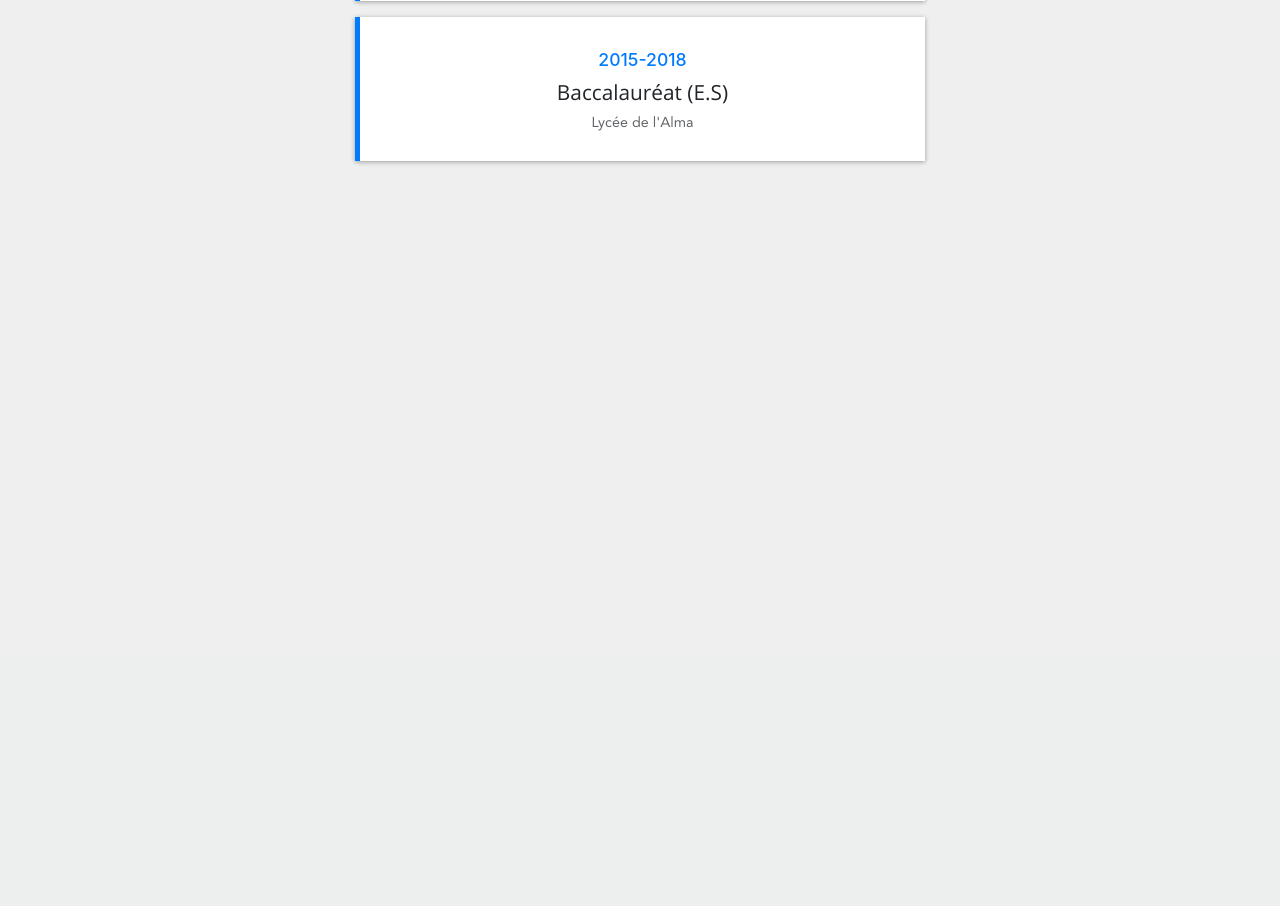
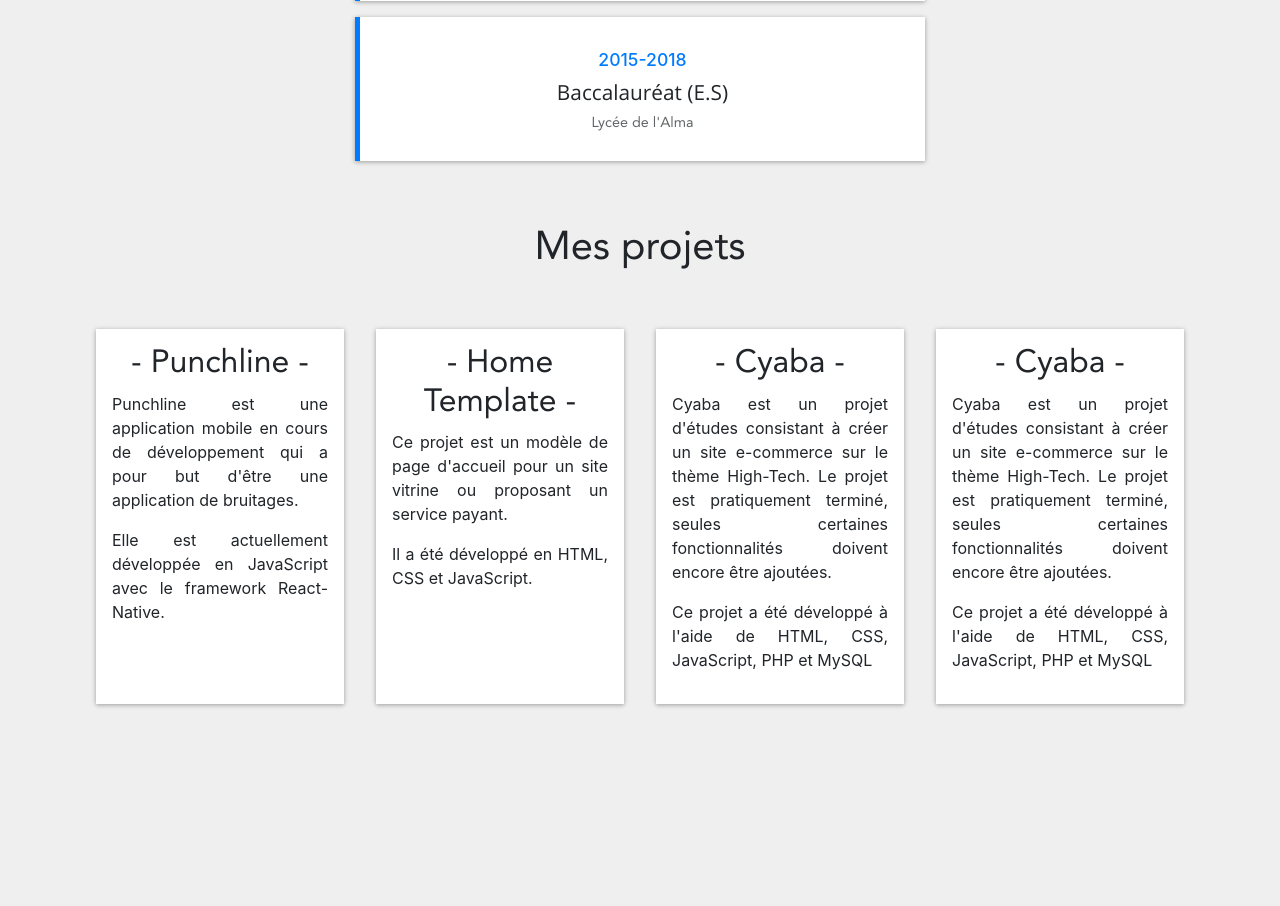
Before and after one commit to Stabien/Site_Perso, a PHP site: page / in a window 1280 px wide. Shown: the part 2398-3304 px from the top of the page. Before the commit the page ends 2562 px from the top, so only its background shows below. Run offline with PHP 8.4, Linux system fonts and the light colour scheme.

Commit message:
building the project section

```diff
--- a/css/style.css
+++ b/css/style.css
@@ -133,7 +133,8 @@ main {
     overflow: hidden;
 }
 
-#presentation h2, #experience-container h2, #formations-container h2 {
+#presentation h2, #experience-container h2,
+#formations-container h2, #mes-projets h2 {
     font-family: 'Avenir-Roman';
     margin-bottom: 10px;
     text-align: center;
@@ -210,7 +211,8 @@ main {
     height: 10em;
 }
 
-#experience-container h2, #formations-container h2 {
+#experience-container h2, #formations-container h2,
+#mes-projets h2 {
     margin-bottom: 1em;
 }
 
@@ -276,6 +278,10 @@ main {
     margin-bottom: 0.25em;
 }
 
+#formations-container {
+    margin-bottom: 3em;
+}
+
 .formations-content {
     background: white;
     box-shadow: 0 1px 6px rgba(0, 0, 0, 0.12),
@@ -307,3 +313,28 @@ main {
     opacity: 0.7;
     padding-bottom: 1em;
 }
+
+#mes-projets {
+    text-align: justify;
+}
+
+.projet-container {
+    display: flex;
+    flex-direction: row;
+    margin: 0 5em;
+}
+
+.projets-content {
+    background: white;
+    box-shadow: 0 1px 6px rgba(0, 0, 0, 0.12),
+                0 1px 4px rgba(0, 0, 0, 0.24);
+    padding: 1em;
+    width: 50%;
+    margin: 1em;
+}
+
+#mes-projets h3 {
+    text-align: center;
+    font-family: 'Avenir-Roman';
+    font-size: 2em;
+}
--- a/index.php
+++ b/index.php
@@ -188,6 +188,38 @@
                 </div>
             </div>
         </div>
+        <div id="mes-projets" class="container-fluid">
+            <h2 data-aos="fade-up" data-aos-duration="1500"
+            data-aos-anchor-placement="top-center">Mes projets</h2>
+            <div class="projet-container">
+                <div class="projets-content">
+                    <h3>- Punchline -</h3>
+                    <p>Punchline est une application mobile en cours de développement
+                    qui a pour but d'être une application de bruitages.</p>
+                    <p>Elle est actuellement développée en JavaScript avec le framework React-Native.</p>
+                </div>
+                <div class="projets-content">
+                    <h3>- Home Template -</h3>
+                    <p>Ce projet est un modèle de page d'accueil pour un site vitrine
+                    ou proposant un service payant.</p>
+                    <p>Il a été développé en HTML, CSS et JavaScript.</p>
+                </div>
+                <div class="projets-content">
+                    <h3>- Cyaba -</h3>
+                    <p>Cyaba est un projet d'études consistant à créer un site e-commerce
+                    sur le thème High-Tech. Le projet est pratiquement terminé, seules
+                    certaines fonctionnalités doivent encore être ajoutées.</p>
+                    <p>Ce projet a été développé à l'aide de HTML, CSS, JavaScript, PHP et MySQL</p>
+                </div>
+                <div class="projets-content">
+                    <h3>- Cyaba -</h3>
+                    <p>Cyaba est un projet d'études consistant à créer un site e-commerce
+                    sur le thème High-Tech. Le projet est pratiquement terminé, seules
+                    certaines fonctionnalités doivent encore être ajoutées.</p>
+                    <p>Ce projet a été développé à l'aide de HTML, CSS, JavaScript, PHP et MySQL</p>
+                </div>
+            </div>
+        </div>
     </main>
     <script src="https://unpkg.com/aos@3.0.0-beta.6/dist/aos.js"></script>
     <script>
```
